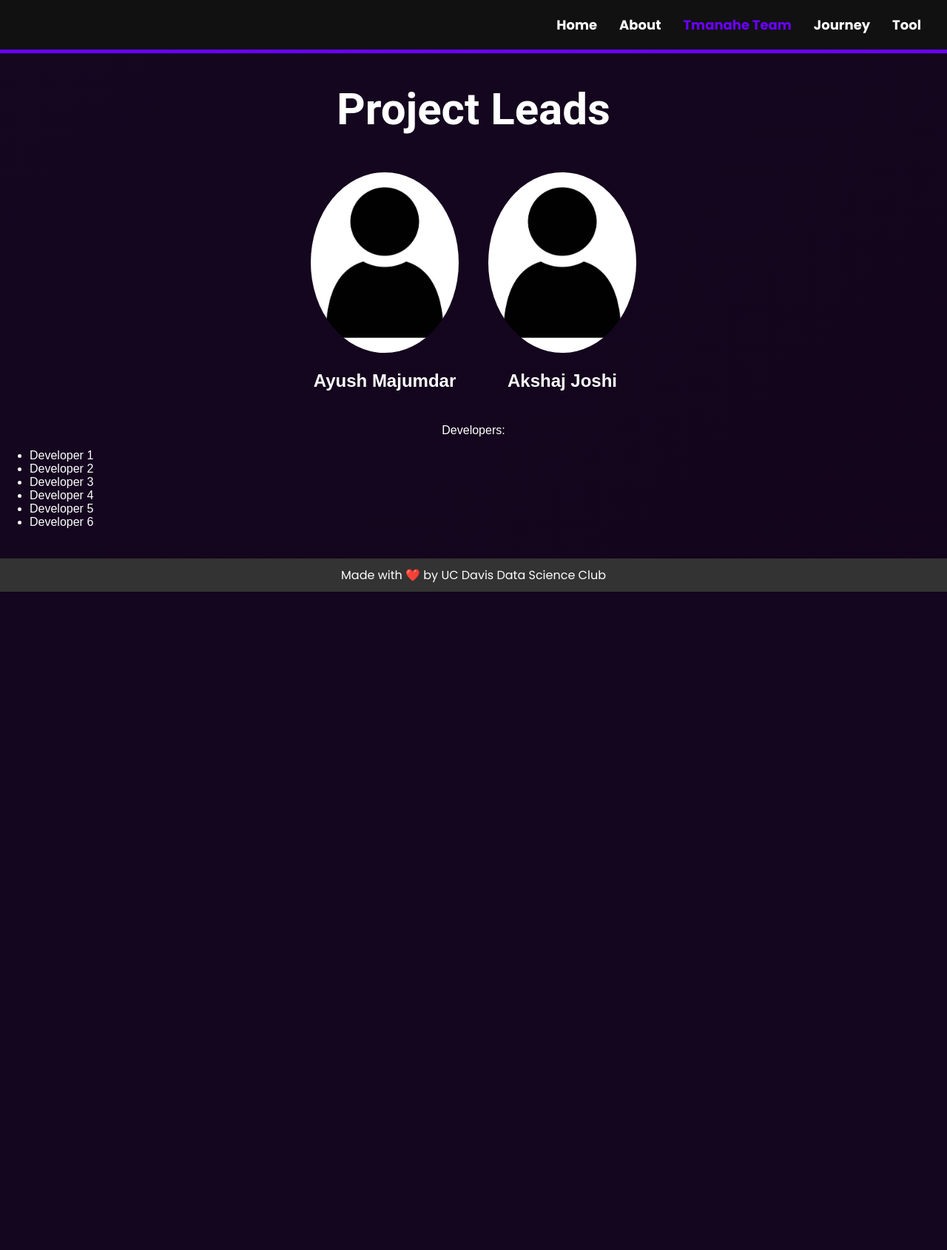
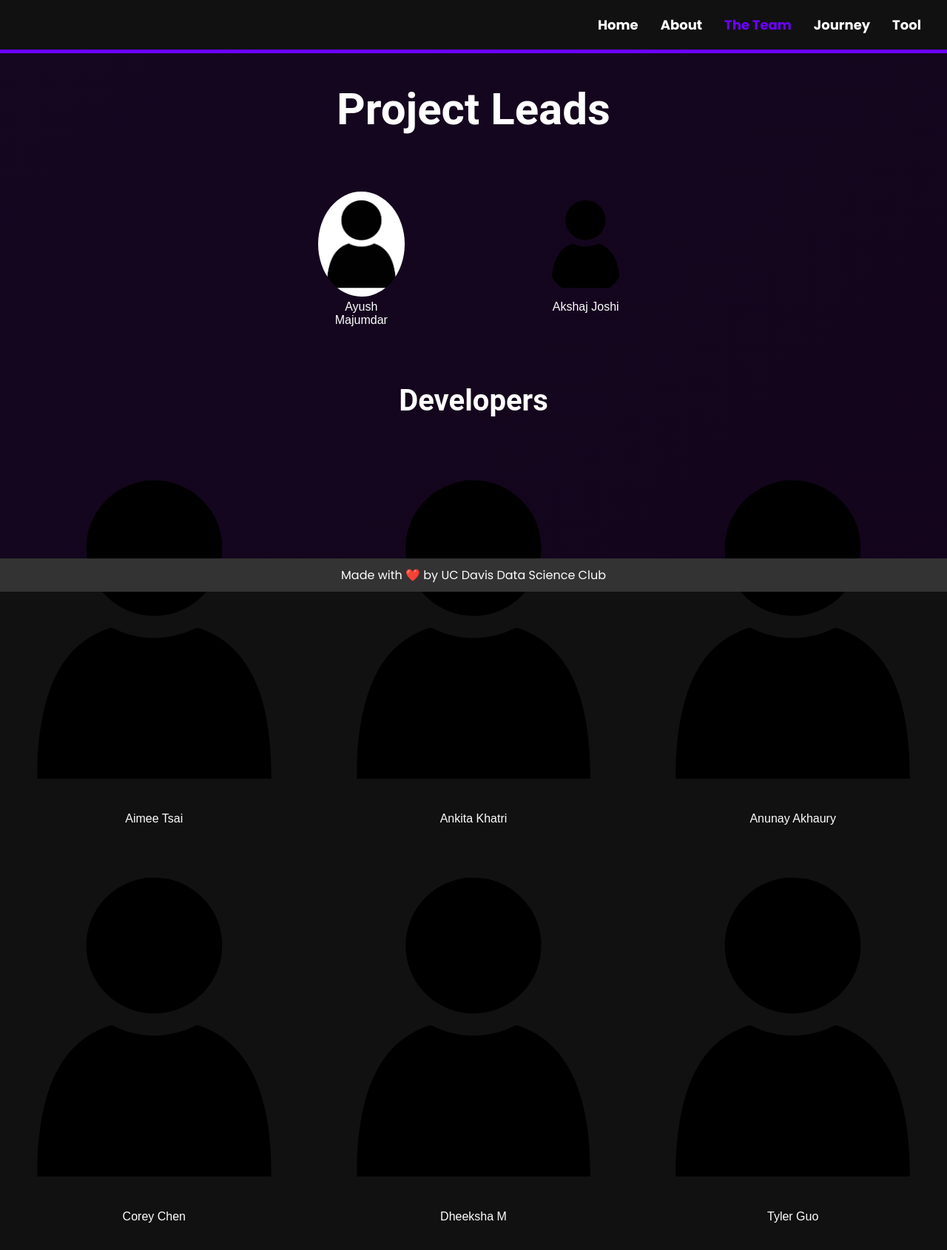
Before and after one commit to ayushmajumdar14/SEO2024, a Django app: page /team/ in a window 1280 px wide. Shown: the whole page at 74% size. Before the commit the page ends 800 px from the top, so only its background shows below. Run offline with Django 4.2, Linux system fonts and the light colour scheme.

Commit message:
updated teams page styling

```diff
--- a/example/templates/team.html
+++ b/example/templates/team.html
@@ -72,6 +72,13 @@
       font-size: 60px; /* Adjust font size */
       font-weight: bold;
     }
+    h2 {
+      text-align: center;
+      margin-top: 5vh;
+      font-family: "Roboto", sans-serif;
+      font-size: 40px; /* Adjust font size */
+      font-weight: bold;
+    }
     p {
       margin-top: 3vh;
       text-align: center;
@@ -124,6 +131,32 @@
       color: white;
       margin: 0;
     }
+
+    ul {
+      display: flex;
+      flex-wrap: wrap;
+      justify-content: space-between;
+      list-style-type: none;
+      padding: 0;
+    }
+
+  li {
+      width: calc(33.33% - 10px);
+      margin-bottom: 10px;
+      padding: 10px;
+      box-sizing: border-box;
+      text-align: center;
+      display: flex;
+      align-items: center;
+      flex-direction: column;
+    }
+    img {
+      max-width: 100%;
+      height: auto;
+      display: inline-block;
+      margin: 0 auto;
+      margin-bottom: 5px;
+    }
   </style>
   <link
     rel="stylesheet"
@@ -139,7 +172,7 @@
     <nav>
       <a href="/">Home</a>
       <a href="/about">About</a>
-      <a href="/team" class="current">Tmanahe Team</a>
+      <a href="/team" class="current">The Team</a>
       <a href="/journey">Journey</a>
       <a href="/tool">Tool</a>
     </nav>
@@ -147,23 +180,37 @@
   <h1>Project Leads</h1>
   <div class="project-lead-container">
       <div class="project-lead">
-        <img src="example/templates/istockphoto-1345388323-612x612.jpg" alt="Project Lead 1">
+        {% comment %} <img src="example/templates/empty_profile_pic.svg" alt="Project Lead 1">
         <h2>Ayush Majumdar</h2>
       </div>
       <div class="project-lead">
-        <img src="example/templates/istockphoto-1345388323-612x612.jpg" alt="Project Lead 2">
-        <h2>Akshaj Joshi</h2>
+        <img src="example/templates/empty_profile_pic.svg" alt="Project Lead 2">
+        <h2>Akshaj Joshi</h2> {% endcomment %}
+        <ul>
+          <li>
+            <img src="example/templates/istockphoto-1345388323-612x612.jpg">
+            Ayush Majumdar</li>
+          <li><img src="example/templates/empty_profile_pic.svg">
+            Akshaj Joshi</li>
+        </ul>
       </div>
     </div>
     <div class="team-section">
-      <p>Developers:</p>
+      <h2>Developers</h2>
       <ul>
-        <li>Developer 1</li>
-        <li>Developer 2</li>
-        <li>Developer 3</li>
-        <li>Developer 4</li>
-        <li>Developer 5</li>
-        <li>Developer 6</li>
+        <li>
+          <img src="example/templates/empty_profile_pic.svg">
+          Aimee Tsai</li>
+        <li>
+          <img src="example/templates/empty_profile_pic.svg" >Ankita Khatri</li>
+        <li>
+          <img src="example/templates/empty_profile_pic.svg">Anunay Akhaury</li>
+        <li>
+          <img src="example/templates/empty_profile_pic.svg" >Corey Chen</li>
+        <li>
+          <img src="example/templates/empty_profile_pic.svg">Dheeksha M</li>
+        <li>
+          <img src="example/templates/empty_profile_pic.svg" >Tyler Guo</li>
       </ul>
     </div>
   </div>
```
Also changed, not shown: example/templates/empty_profile_pic.svg (added).
